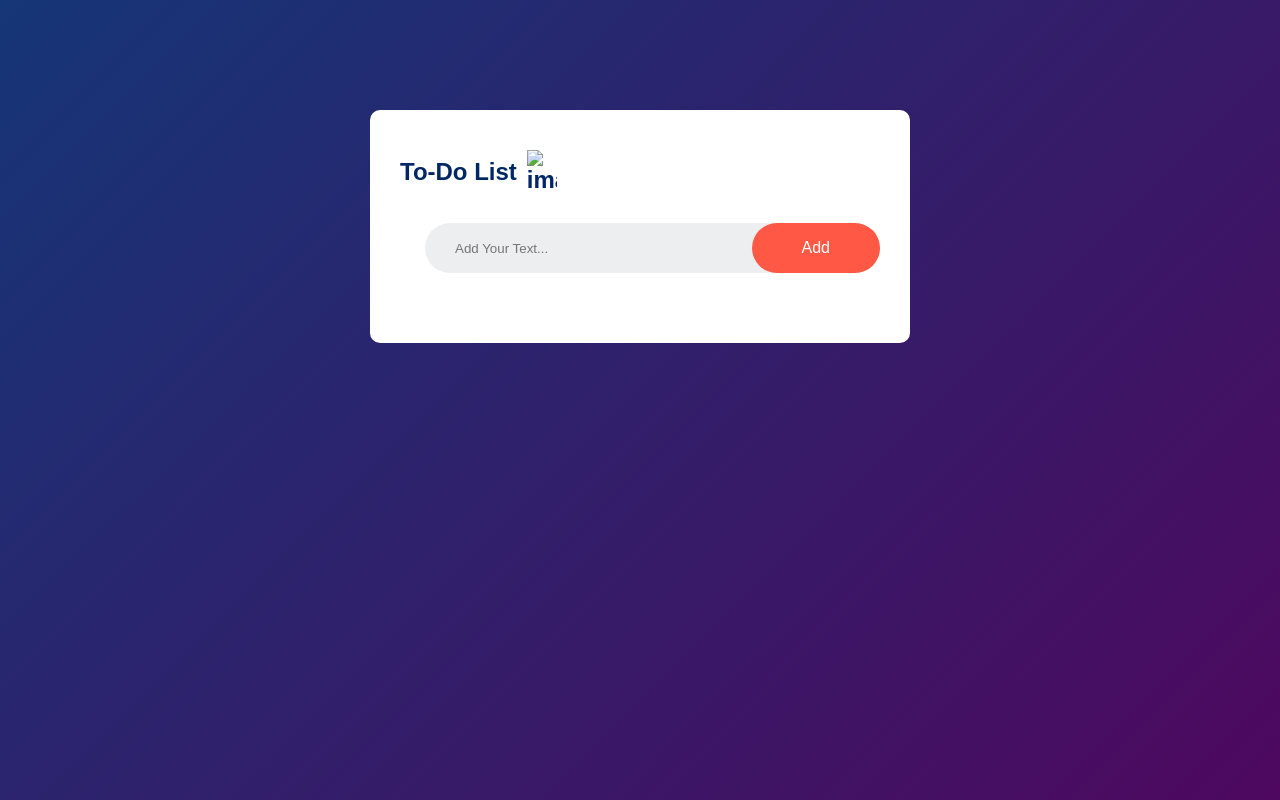
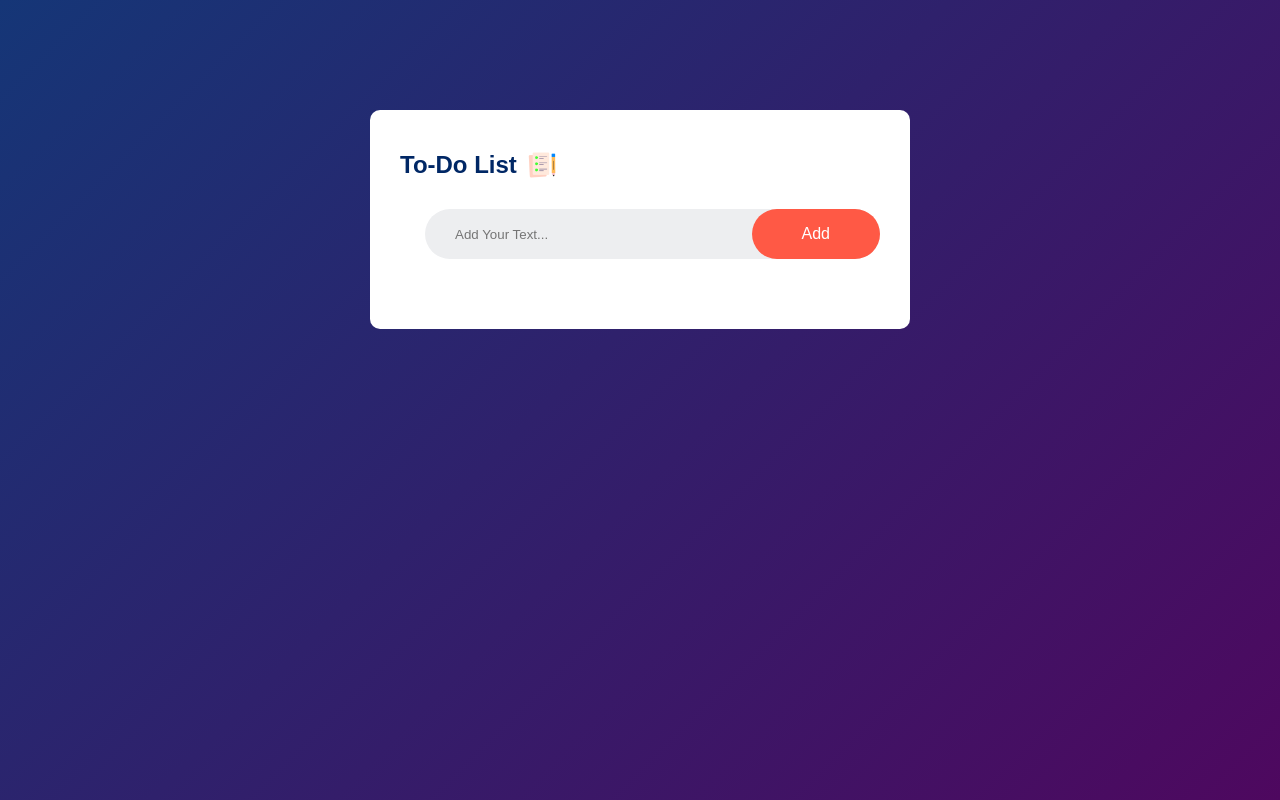
Before and after one commit to D-4-DIBAKAR/TO-DO-LIST, a plain HTML site: page index.html in a window 1280 px wide. Drawn offline with Linux system fonts and the light colour scheme; the site is published under a folder, as on GitHub Pages, so addresses that start at the root find nothing.

Commit message:
Update index.html

```diff
--- a/index.html
+++ b/index.html
@@ -13,7 +13,7 @@
 <body>
      <div class="container">
           <div class="todo-app">
-               <h2>To-Do List<img src="/src/icon.png" alt="image"></h2>
+               <h2>To-Do List<img src="src/icon.png" alt="image"></h2>
                <div id="taskCount"><span id="count"></span></div>
                <div class="row">
                     <input type="text" id="input-box" placeholder="Add Your Text...">
```
